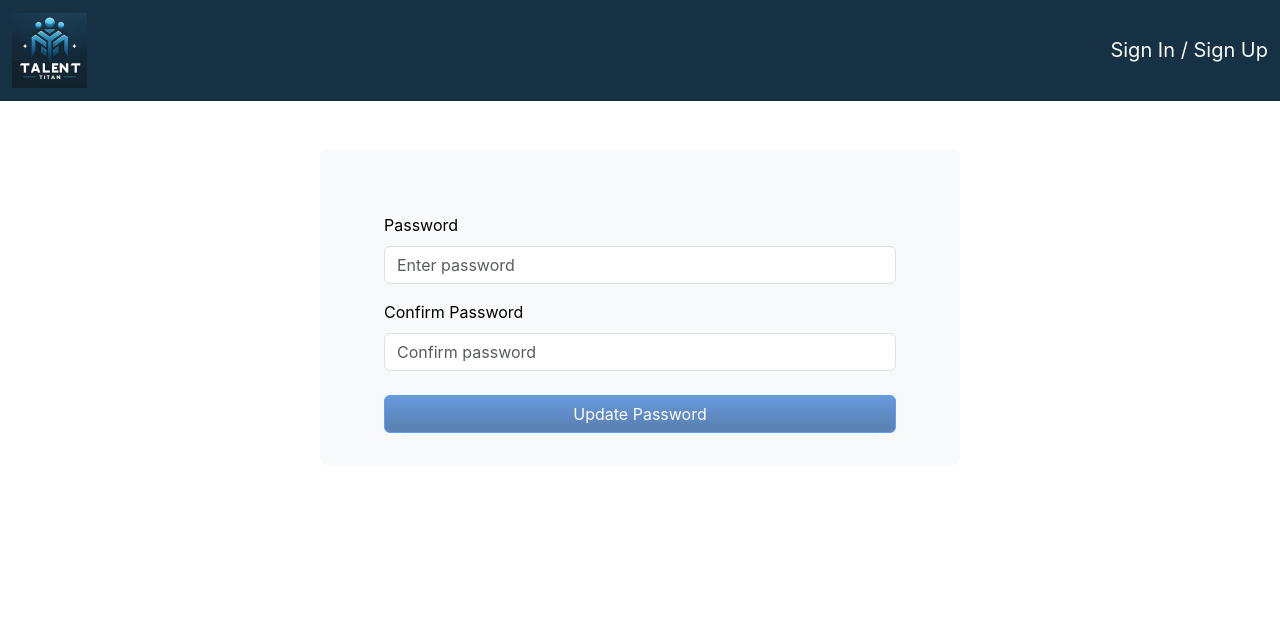
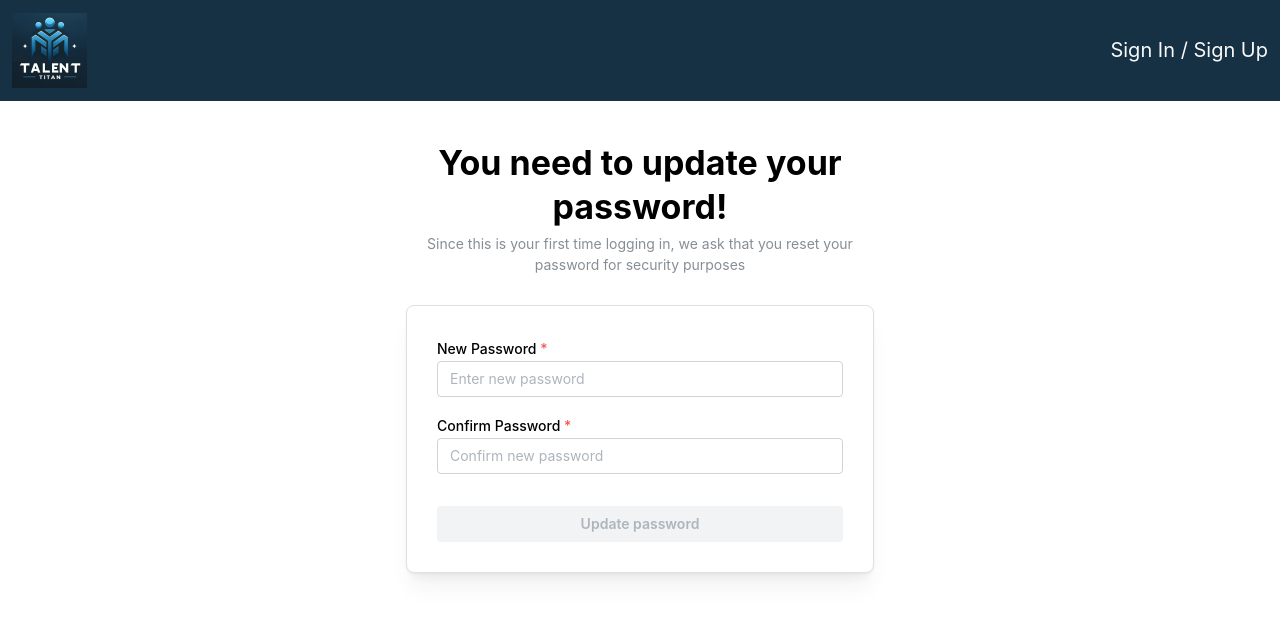
Before and after one commit to Mikecamdo/TalentTitan, a React (Create React App) app in the folder frontend/: page /update-password in a window 1280 px wide. Shown: the top 618 px of the page. Built offline with nearby package versions, Linux system fonts and the light colour scheme; a small style sheet from the web is missing.

Commit message:
Update Password Redesign
Redesigned the update password page using Mantine

```diff
--- a/frontend/src/pages/UpdatePasswordPage.tsx
+++ b/frontend/src/pages/UpdatePasswordPage.tsx
@@ -1,31 +1,32 @@
 import React from "react";
-import Form from "react-bootstrap/Form";
-import Button from "react-bootstrap/Button";
-import Container from "react-bootstrap/Container";
-import Row from "react-bootstrap/Row";
-import Col from "react-bootstrap/Col";
-import Alert from "react-bootstrap/Alert";
-import { NavLink, useNavigate } from "react-router-dom";
+import { Link, useNavigate } from "react-router-dom";
 import { useState, useEffect, useContext } from "react";
 import { UserContext } from "../App";
+import {
+  TextInput,
+  Anchor,
+  Paper,
+  Title,
+  Text,
+  Container,
+  Button,
+} from '@mantine/core';
+import classes from '../css_modules/SignInPage.module.css';
 
 const formValues = {
-  username: "",
-  password: "",
+  newPassword: "",
+  confirmPassword: "",
 };
 
 export const UpdatePasswordPage = () => {
-  //TODO: This entire file needs to be redone
 
   const navigate = useNavigate();
 
   const [disableButton, setDisableButton] = useState(true);
-  const [validated, setValidated] = useState(false);
   const [values, setValues] = useState(formValues);
-  const [error, setError] = useState("");
 
   useEffect(() => {
-    if (values.username && values.password) {
+    if (values.newPassword && values.confirmPassword) {
       setDisableButton(false);
     } else {
       setDisableButton(true);
@@ -39,76 +40,53 @@ export const UpdatePasswordPage = () => {
     return <div>Loading...</div>;
   }
 
-  const handleSubmit = (event: any) => {
-    const form = event.currentTarget;
-    if (form.checkValidity() === false) {
-      event.preventDefault();
-      event.stopPropagation();
-    }
-
-    setValidated(true);
-  };
-
-  const login = () => {
+  const updatePassword = () => {
+    // Call backend and update password
     navigate("/job-search");
   };
 
   return (
-    <>
-    <div>
-      <div className="pt-5">
-        <div className="bg-light rounded p-3 mx-auto p-md-5 pb-md-3 col-lg-6 col-sm-8">
-          {error !== "" && (
-            <Alert key={"danger"} variant={"danger"}>
-              {error}
-            </Alert>
-          )}
+    <Container size={500} my={40}>
+      <Title ta="center" className={classes.title}>
+        You need to update your password!
+      </Title>
 
-          <Form
-            noValidate
-            validated={validated}
-            onSubmit={handleSubmit}
-            className="rounded p-4 p-sm-3"
-          >
-            <Form.Group className="mb-3" controlId="username">
-              <Form.Label>Password</Form.Label>
-              <Form.Control
-                required
+      <Text c="dimmed" size="sm" ta="center" mt={5}>
+        Since this is your first time logging in, we ask that you reset your password for security purposes
+      </Text>
+
+      <Paper withBorder shadow="md" p={30} mt={30} radius="md">
+        <TextInput required
                    type="password"
-                placeholder="Enter password"
-                value={values.username}
+                   label="New Password"
+                   placeholder="Enter new password"
+                   value={values.newPassword}
                    onChange={(delta) => {
-                  setValues({ ...values, username: delta.target.value });
+                    setValues({ ...values, newPassword: delta.target.value });
                    }}
         />
-            </Form.Group>
 
-            <Form.Group className="mb-3" controlId="password">
-              <Form.Label>Confirm Password</Form.Label>
-              <Form.Control
-                required
+        <TextInput required
                    type="password"
-                placeholder="Confirm password"
-                value={values.password}
+                   mt="md"
+                   label="Confirm Password"
+                   placeholder="Confirm new password"
+                   value={values.confirmPassword}
                    onChange={(delta) => {
-                  setValues({ ...values, password: delta.target.value });
+                    setValues({ ...values, confirmPassword: delta.target.value });
                    }}
         />
-            </Form.Group>
 
-            <Button
-              className="col-12 mt-2 button-bg"
+        <Button fullWidth
+                mt="xl"
                 disabled={disableButton}
                 onClick={() => {
-                login();
+                  updatePassword();
                 }}
                 >
-              Update Password
+          Update password
         </Button>
-          </Form>
-        </div>
-      </div>
-    </div>
-    </>
+      </Paper>
+    </Container>
   );
-};
+}
```
Lines whose indentation alone changed are shown as unchanged.
